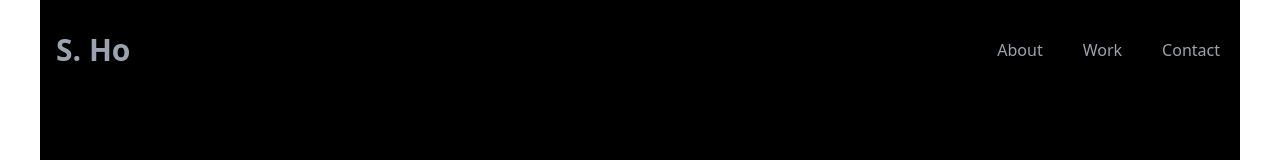
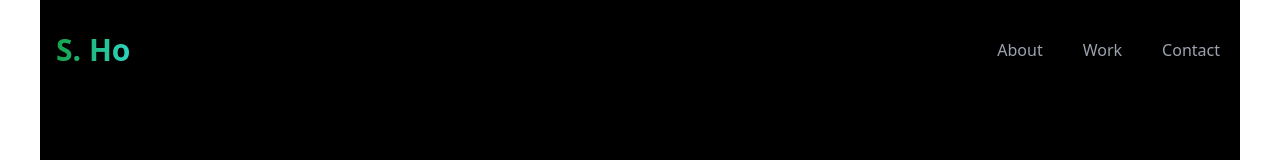
Before and after one commit to StevenH01/stevens-website, a React (Create React App) app: page / in a window 1280 px wide. Shown: the top 160 px of the page. Built offline with nearby package versions, Linux system fonts and the light colour scheme.

Commit message:
added global styling

```diff
--- a/src/index.css
+++ b/src/index.css
@@ -1,3 +1,7 @@
 @tailwind base;
 @tailwind components;
 @tailwind utilities;
+
+.primary-color {
+  @apply text-transparent bg-clip-text bg-gradient-to-r from-green-600 to-teal-400 inline-block;
+}
```
